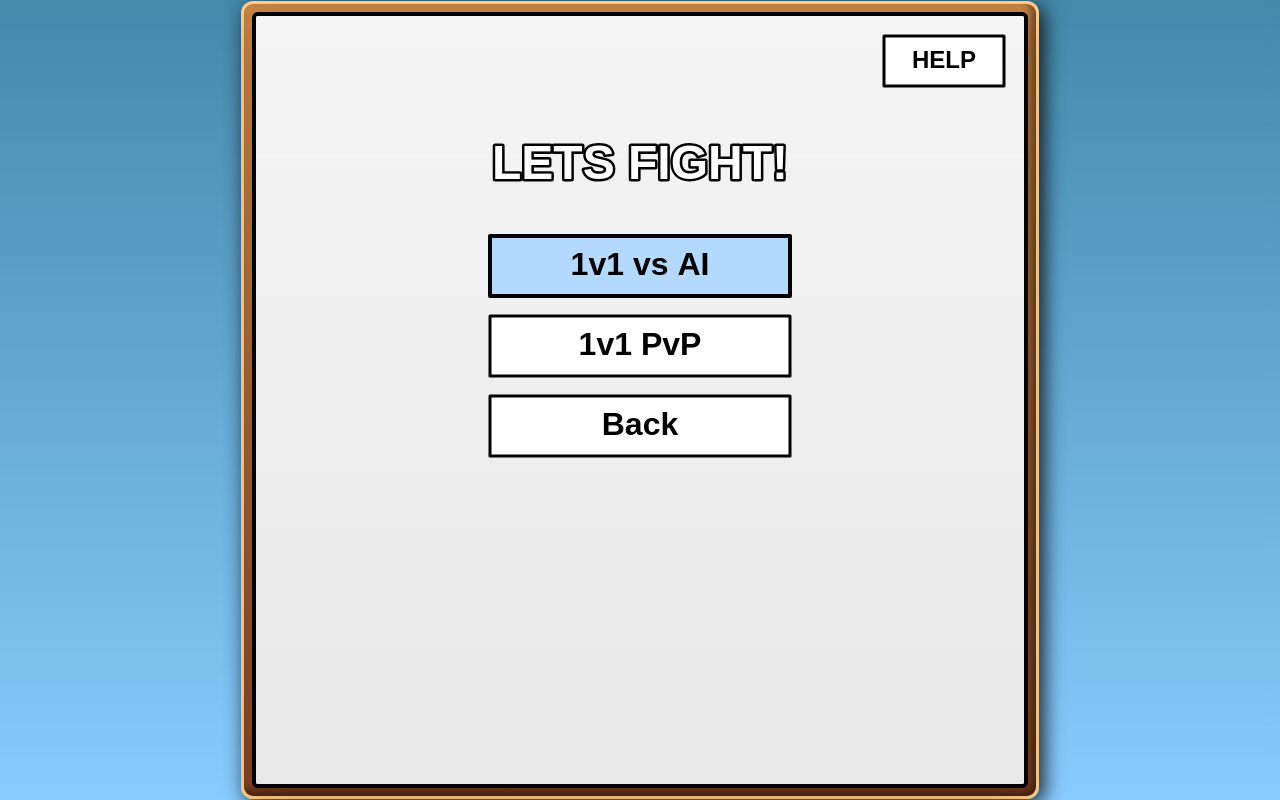
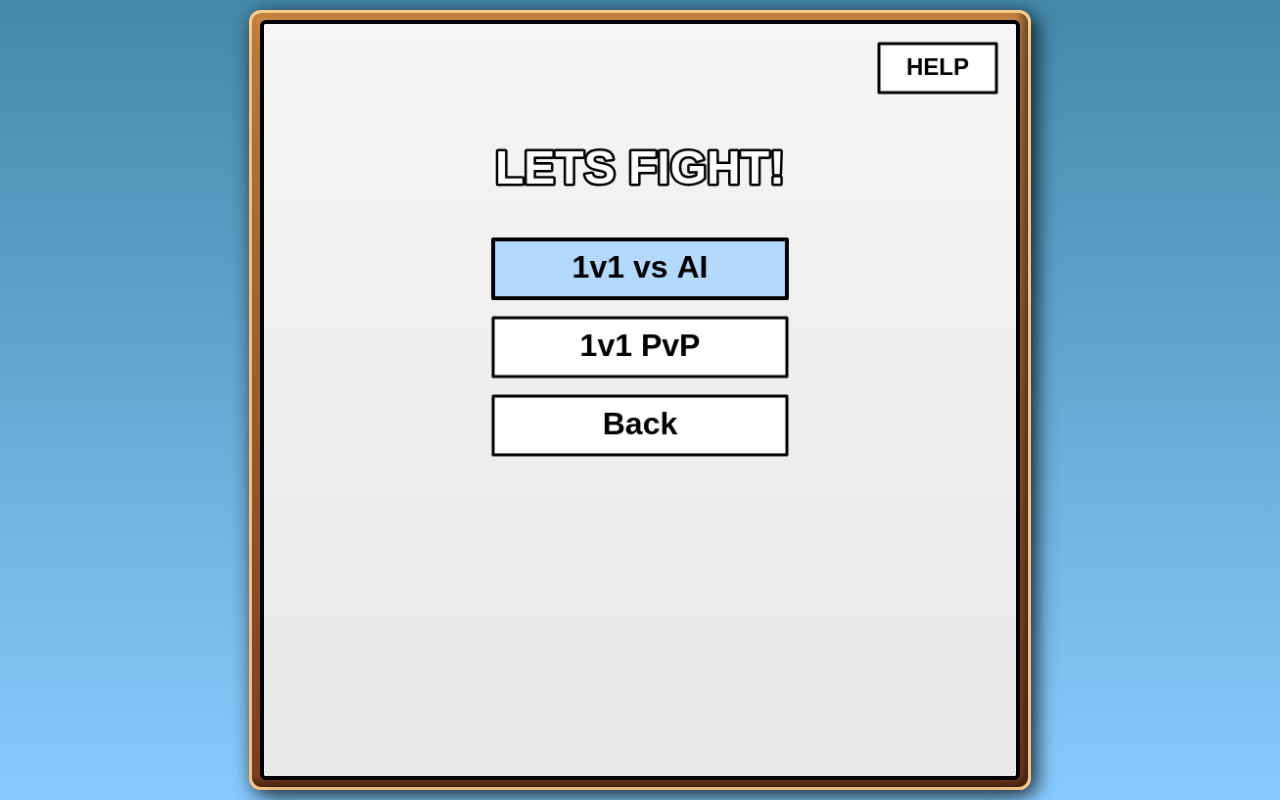
Before and after one commit to joMusangu/retro-indie-game, a website: page index.html in a window 1280 px wide. Drawn offline with Linux system fonts and the light colour scheme.

Commit message:
screen update and naming changes

```diff
--- a/game.js
+++ b/game.js
@@ -1521,6 +1521,7 @@ class AIController {
 }
 class FightingGameEngine {
     constructor() {
+        var _a, _b;
         this.roundDurationSeconds = 75;
         this.roundTimeFrames = 75 * FPS;
         /** True when last round ended in a tie (timeout, same damage) — show DRAW and replay same round number. */
@@ -1556,6 +1557,11 @@ class FightingGameEngine {
         this.canvas = document.getElementById('gameCanvas');
         this.canvas.width = SCREEN_WIDTH;
         this.canvas.height = SCREEN_HEIGHT;
+        this.layoutCanvasToViewport();
+        const refit = () => this.layoutCanvasToViewport();
+        window.addEventListener("resize", refit);
+        (_a = window.visualViewport) === null || _a === void 0 ? void 0 : _a.addEventListener("resize", refit);
+        (_b = window.visualViewport) === null || _b === void 0 ? void 0 : _b.addEventListener("scroll", refit);
         this.canvas.addEventListener('mousemove', (e) => {
             const rect = this.canvas.getBoundingClientRect();
             const scaleX = this.canvas.width / rect.width;
@@ -1589,6 +1595,22 @@ class FightingGameEngine {
         Object.values(CHARACTER_PREVIEW_PATHS).forEach(path => { if (path)
             spriteLoader.loadSprite(path); });
         spriteLoader.loadSprite(ARENA_SPRITESHEET_PATH);
+    }
+    /** Scale canvas CSS size to fit the window; drawing stays at SCREEN_WIDTH × SCREEN_HEIGHT. */
+    layoutCanvasToViewport() {
+        const iw = SCREEN_WIDTH;
+        const ih = SCREEN_HEIGHT;
+        const vv = window.visualViewport;
+        const vw = vv ? vv.width : window.innerWidth;
+        const vh = vv ? vv.height : window.innerHeight;
+        const pad = 24;
+        const maxW = Math.max(80, vw - pad * 2);
+        const maxH = Math.max(80, vh - pad * 2);
+        const scale = Math.min(maxW / iw, maxH / ih);
+        const dw = Math.max(1, Math.floor(iw * scale));
+        const dh = Math.max(1, Math.floor(ih * scale));
+        this.canvas.style.width = `${dw}px`;
+        this.canvas.style.height = `${dh}px`;
     }
     startFight() {
         if (!this.fighter1 || !this.fighter2)
--- a/index.html
+++ b/index.html
@@ -2,18 +2,27 @@
 <html lang="en">
 <head>
     <meta charset="UTF-8">
-    <meta name="viewport" content="width=device-width, initial-scale=1.0">
+    <meta name="viewport" content="width=device-width, initial-scale=1.0, viewport-fit=cover">
     <title>GB Fight Codex</title>
     <style>
+        html, body {
+            margin: 0;
+            height: 100%;
+            overflow: hidden;
+            box-sizing: border-box;
+        }
+
         body {
+            min-height: 100dvh;
             background: linear-gradient(to bottom, #4488aa 0%, #88ccff 100%);
             display: flex;
             justify-content: center;
             align-items: center;
-            height: 100vh;
-            margin: 0;
-            padding: 12px;
-            box-sizing: border-box;
+            padding:
+                max(10px, env(safe-area-inset-top, 0px))
+                max(10px, env(safe-area-inset-right, 0px))
+                max(10px, env(safe-area-inset-bottom, 0px))
+                max(10px, env(safe-area-inset-left, 0px));
             color: #ffffff;
             font-family: 'Courier New', Courier, monospace;
         }
@@ -23,23 +32,28 @@
             display: flex;
             justify-content: center;
             align-items: center;
+            flex-shrink: 1;
+            max-width: 100%;
+            max-height: 100%;
             background: linear-gradient(to bottom, #cc8844 0%, #884422 100%);
             padding: 8px;
             border-radius: 12px;
             box-shadow: inset -5px -5px 10px rgba(0,0,0,0.5), 5px 5px 20px rgba(0,0,0,0.8);
             border: 3px solid #ffcc88;
+            box-sizing: border-box;
         }
 
         canvas {
-            /* Modern Vector Minimalist - High Resolution */
-            width: 768px;
-            height: 768px;
-            /* Smooth rendering for modern vector style */
+            display: block;
+            aspect-ratio: 1 / 1;
+            width: auto;
+            height: auto;
+            max-width: 100%;
+            max-height: 100%;
             image-rendering: auto;
             image-rendering: -webkit-optimize-contrast;
             background-color: #f5f5f5;
             border: 4px solid #000000;
-            display: block;
             box-shadow: 0 10px 30px rgba(0,0,0,0.2);
             border-radius: 6px;
         }
```
Also changed, not shown: engine.ts (+25 -3 lines).
